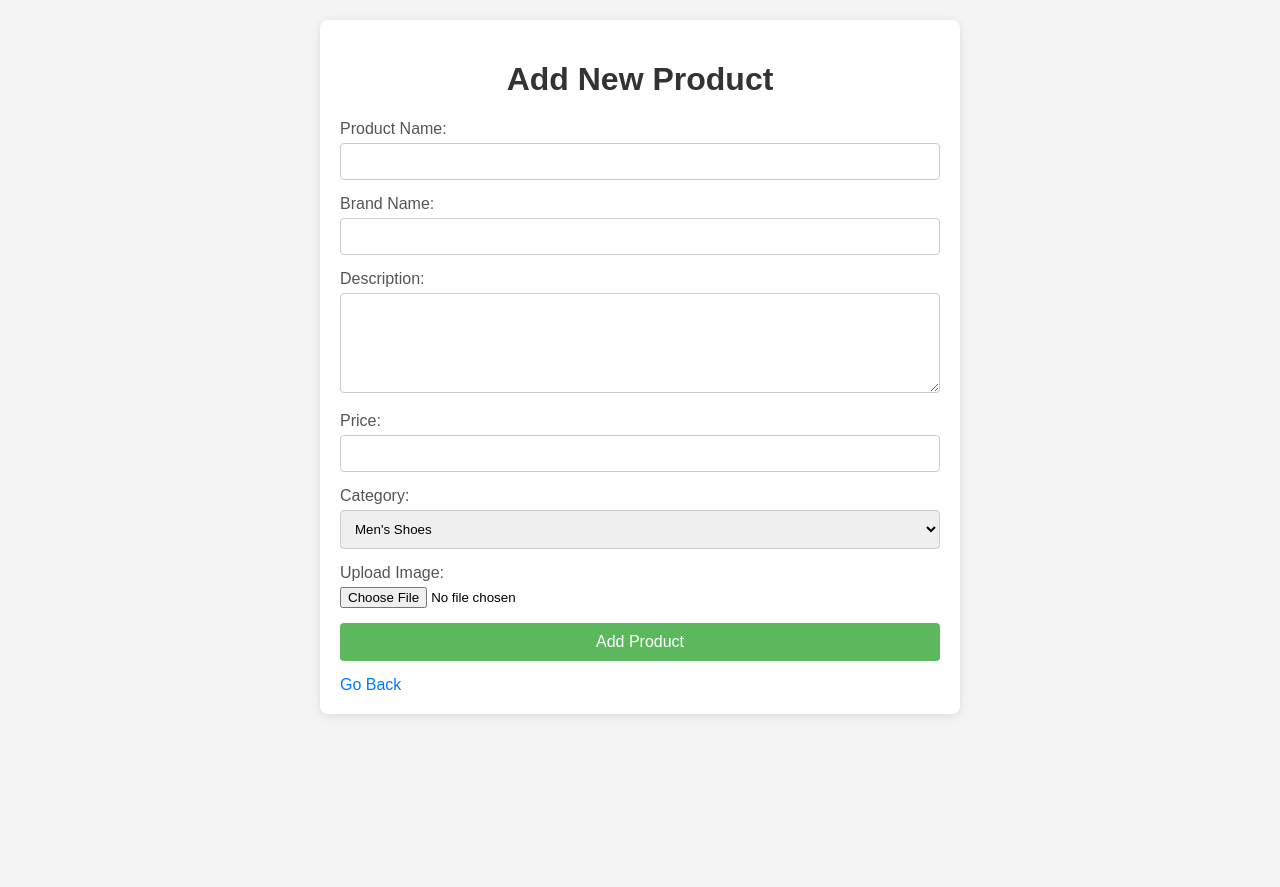
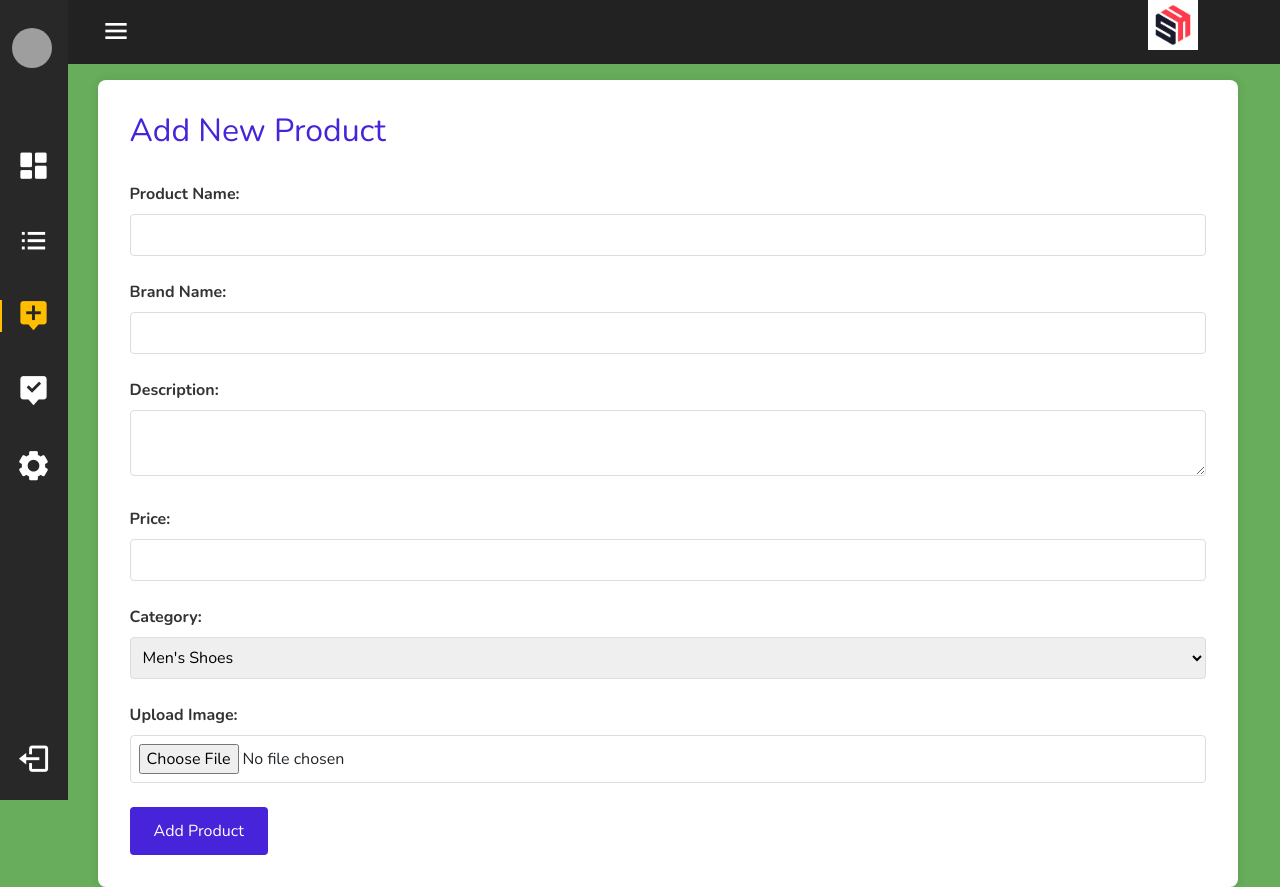
Before and after one commit to Mukuzeal/SneakHub, a Flask app: page /add-product in a window 1280 px wide. Before the commit the page ends 716 px from the top, so only its background shows below. Run offline with Flask 3, Linux system fonts and the light colour scheme; the visitor is signed in with stand-in values (Sample User, id 1); some libraries are stand-ins or nearby versions; grey boxes are pictures that could not be loaded.

Commit message:
bagong dagdag

```diff
--- a/app.py
+++ b/app.py
@@ -6,6 +6,9 @@ from datetime import datetime, timedelta
 import os
 from flask import Flask, session
 from werkzeug.utils import secure_filename
+from flask import jsonify, request, session
+from flask import session, redirect, url_for, render_template
+import uuid
 app = Flask(__name__)
 mail = Mail()
 app.secret_key = os.urandom(24)
@@ -64,13 +67,7 @@ def forgotpassword():
 
 
 
-@app.route('/add-product')
-def add_product():
-    return render_template('selleraddproduct.html')
 
-@app.route('/backToDash')
-def backToDash():
-    return render_template('seller.html')
 
 @app.route('/reset_password/<token>', methods=['GET', 'POST'])
 def reset_password(token):
@@ -405,53 +402,84 @@ def forgot_password():
 
 @app.route('/submit_product', methods=['POST'])
 def submit_product():
-    # Assuming the user is logged in and their user ID is stored in the session
     user_id = session.get('user_id')  # Fetch the user_id from session
     if not user_id:
         return jsonify({'error': 'User not logged in.'}), 401
 
-    # Fetch the seller_id from the database using the logged-in user's ID
     conn = get_db_connection()
     cursor = conn.cursor()
-    cursor.execute("SELECT id FROM users WHERE id = %s AND user_type = 'Seller'", (user_id,))
-    seller = cursor.fetchone()
 
-    if not seller:
-        return jsonify({'error': 'Seller not found or user is not a seller.'}), 404
+    try:
+        cursor.execute("SELECT id FROM users WHERE id = %s AND user_type = 'Seller'", (user_id,))
+        seller = cursor.fetchone()
 
-    seller_id = seller[0]  # Access the first element of the tuple for the seller_id
+        if not seller:
+            return jsonify({'error': 'Seller not found or user is not a seller.'}), 404
 
-    # Product details from the form
-    product_name = request.form['productName']
-    brand_name = request.form['brandname']
-    description = request.form['productDescription']
-    price = request.form['productPrice']
-    category = request.form['productCategory']
-    archive = "no"  # Default value for 'archive'
+        seller_id = seller[0]
 
-    # Handle image upload
-    if 'productImage' not in request.files:
-        return jsonify({'error': 'No file part'}), 400
+        # Product details from the form
+        product_name = request.form['productName']
+        brand_name = request.form['brandname']
+        description = request.form['productDescription']
+        price = request.form['productPrice']
+        category = request.form['productCategory']
+        archive = "no"  # Default value for 'archive'
 
-    file = request.files['productImage']
-    if file.filename == '':
-        return jsonify({'error': 'No selected file'}), 400
+        # Handle image upload
+        if 'productImage' not in request.files:
+            return jsonify({'error': 'No file part'}), 400
 
-    if file:
-        # Save the file
-        filename = secure_filename(file.filename)
-        file.save(os.path.join(app.config['UPLOAD_FOLDER'], filename))
-        image_url = os.path.join(app.config['UPLOAD_FOLDER'], filename)
+        file = request.files['productImage']
+        if file.filename == '':
+            return jsonify({'error': 'No selected file'}), 400
 
-        # Insert the product details into the database
+        # Insert product details without image filename
         sql = """INSERT INTO products (product_name, product_price, product_description, brand, product_category, seller_id, archive, created_at, updated_at)
                  VALUES (%s, %s, %s, %s, %s, %s, %s, NOW(), NOW())"""
         cursor.execute(sql, (product_name, price, description, brand_name, category, seller_id, archive))
+
+        product_id = cursor.lastrowid
+
+        # Save the image with a new filename
+        if file:
+            original_filename = secure_filename(file.filename)
+            file_ext = original_filename.rsplit('.', 1)[1].lower()
+            new_filename = f"{seller_id}-{product_id}.{file_ext}"
+            file_path = os.path.join(app.config['UPLOAD_FOLDER'], new_filename)
+            file.save(file_path)
+
+            # Update the product with the image URL
+            update_sql = "UPDATE products SET product_image = %s WHERE id = %s"
+            cursor.execute(update_sql, (new_filename, product_id))
+
         conn.commit()
+        return jsonify({'message': 'Product added successfully.', 'image_url': file_path}), 201
+
+    except Exception as e:
+        return jsonify({'error': str(e)}), 500
+
+    finally:
         cursor.close()
         conn.close()
 
-        return jsonify({'message': 'Product added successfully.'}), 201
+
+#side nav functions
+@app.route('/add-product')
+def add_product():
+    if 'user_id' not in session or session.get('user_type') != 'Seller':
+        return redirect(url_for('index'))  # Redirect to login if not authenticated
+    return render_template('selleraddproduct.html')
+
+@app.route('/backToDash')
+def backToDash():
+    if 'user_id' not in session or session.get('user_type') != 'Seller':
+        return redirect(url_for('index'))  # Redirect to login if not authenticated
+    return render_template('seller.html')
+
+@app.route('/sellerlogout')
+def sellerlogout():
+    return render_template('index.html')
 
 
 
--- a/static/Seller/addproduct.css
+++ b/static/Seller/addproduct.css
@@ -1,74 +1,211 @@
-/* styles.css */
+/* Import Google Fonts */
+@import url("https://fonts.googleapis.com/css2?family=Nunito:wght@400;600;700&display=swap");
+
+:root {
+    --header-height: 3rem;
+    --nav-width: 68px;
+    --first-color: #4723D9;
+    --first-color-light: #AFA5D9;
+    --white-color: #F7F6FB;
+    --body-font: 'Nunito', sans-serif;
+    --normal-font-size: 1rem;
+    --z-fixed: 100;
+}
+
+*,
+::before,
+::after {
+    box-sizing: border-box;
+}
 
 body {
-    font-family: Arial, sans-serif;
-    background-color: #f4f4f4;
-    margin: 0;
-    padding: 20px;
+    position: relative;
+    margin: var(--header-height) 0 0 0;
+    padding: 0 1rem;
+    font-family: var(--body-font);
+    font-size: var(--normal-font-size);
+    transition: .5s;
+    background-color: #67AD5B !important;
 }
 
+a {
+    text-decoration: none;
+}
+
+/* Sidenav styles (same as in sidenav.css) */
+.header {
+    width: 100%;
+    height: var(--header-height);
+    position: fixed;
+    top: 0;
+    left: 0;
+    display: flex;
+    padding: 0 1rem;
+    background-color: #222222;
+    z-index: var(--z-fixed);
+    transition: .5s;
+}
+
+.l-navbar {
+    position: fixed;
+    top: 0;
+    left: -30%;
+    width: var(--nav-width);
+    height: 100vh;
+    background-color: #282828;
+    padding: .5rem 1rem 0 0;
+    transition: .5s;
+    z-index: var(--z-fixed);
+}
+
+.nav {
+    height: 100%;
+    display: flex;
+    flex-direction: column;
+    justify-content: space-between;
+    overflow: hidden;
+    top: 5%;
+}
+
+.nav_logo,
+.nav_link {
+    display: grid;
+    grid-template-columns: max-content max-content;
+    align-items: center;
+    column-gap: 1rem;
+    padding: .5rem 0 .5rem 1.5rem;
+}
+
+.nav_logo {
+    margin-bottom: 2.5rem;
+}
+
+.nav_link {
+    position: relative;
+    margin-bottom: 1rem;
+    transition: .3s;
+    text-align: center;
+    color: white;
+}
+
+.nav_link:hover {
+    color: #ffbf00;
+}
+
+.nav_icon {
+    font-size: 35px !important;
+    margin-left: -8px;
+}
+
+.nav_name {
+    font-size: 18px;
+    margin-left: 5px;
+}
+
+.show {
+    left: 0;
+}
+
+.body-pd {
+    padding-left: calc(var(--nav-width) + 1rem);
+}
+
+.active {
+    color: #ffbf00;
+}
+
+.active::before {
+    content: '';
+    position: absolute;
+    left: 0;
+    width: 2px;
+    height: 32px;
+    background-color: #ffbf00;
+}
+
+@media screen and (min-width: 768px) {
+    body {
+        margin: calc(var(--header-height) + 1rem) 0 0 0;
+        padding-left: calc(var(--nav-width) + 0.2rem);
+    }
+
+    .header {
+        height: calc(var(--header-height) + 1rem);
+        padding: 0 2rem 0 calc(var(--nav-width) + 2rem);
+    }
+
+    .l-navbar {
+        left: 0;
+        padding: 1rem 1rem 0 0;
+    }
+
+    .show {
+        width: calc(var(--nav-width) + 156px);
+    }
+
+    .body-pd {
+        padding-left: calc(var(--nav-width) + 188px);
+    }
+}
+
+/* Add Product Page Styles */
 .container {
-    max-width: 600px;
-    margin: auto;
-    background: white;
-    padding: 20px;
+    margin-top: 5rem;
+    padding: 2rem;
+    background-color: white;
     border-radius: 8px;
-    box-shadow: 0 2px 10px rgba(0, 0, 0, 0.1);
+    box-shadow: 0px 0px 10px rgba(0, 0, 0, 0.1);
 }
 
 h1 {
-    text-align: center;
-    color: #333;
+    color: #4723D9;
+    font-size: 2rem;
+    margin-bottom: 2rem;
 }
 
 .form-group {
-    margin-bottom: 15px;
+    margin-bottom: 1.5rem;
 }
 
-label {
+.form-group label {
     display: block;
-    margin-bottom: 5px;
-    color: #555;
+    margin-bottom: 0.5rem;
+    color: #333;
+    font-weight: bold;
 }
 
-input[type="text"],
-input[type="number"],
-input[type="url"],
-textarea,
-select {
+.form-group input,
+.form-group textarea,
+.form-group select {
     width: 100%;
-    padding: 10px;
-    border: 1px solid #ccc;
+    padding: 0.5rem;
+    border: 1px solid #ddd;
     border-radius: 4px;
-    box-sizing: border-box; /* Ensures padding is included in width */
+    font-size: 1rem;
 }
 
-textarea {
-    height: 100px; /* Sets a fixed height for the textarea */
-    resize: vertical; /* Allows vertical resizing only */
+.form-group textarea {
+    resize: vertical;
 }
 
-button {
-    width: 100%;
-    padding: 10px;
-    background-color: #5cb85c;
+button[type="submit"] {
+    background-color: #4723D9;
     color: white;
     border: none;
+    padding: 0.75rem 1.5rem;
+    font-size: 1rem;
     border-radius: 4px;
     cursor: pointer;
-    font-size: 16px;
 }
 
-button:hover {
-    background-color: #4cae4c; /* Darker green on hover */
+button[type="submit"]:hover {
+    background-color: #5a3ed6;
 }
 
 a {
     display: inline-block;
-    margin-top: 15px;
-    text-align: center;
-    color: #007bff;
-    text-decoration: none;
+    margin-top: 1.5rem;
+    color: #4723D9;
 }
 
 a:hover {
--- a/static/Seller/sidenav.css
+++ b/static/Seller/sidenav.css
@@ -42,6 +42,12 @@ a {
     background-color: #222222;
     z-index: var(--z-fixed);
     transition: .5s;
+}
+/* Ensure the logo takes up the full height of the header */
+.logo {
+    height: 100%;  /* Set the height to 100% of the parent (which is 50px in this case) */
+    width: 100%;   /* Set the width equal to the height */
+    object-fit: contain;  /* Ensure the image fits within the 1x1 box without distortion */
 }
 
 #header-toggle {
--- a/templates/seller.html
+++ b/templates/seller.html
@@ -25,7 +25,7 @@
             <i class='bx bx-menu' id="header-toggle"></i>
         </div>
         <div class="col-sm-1" style="height: 50px;">
-            <img src="static/logo.png" class="logo" alt="Logo">
+            <img src="static/images/logo.png" class="logo" alt="Logo">
         </div>
     </header>
 
@@ -69,7 +69,7 @@
                 </div>
             </div>
 
-            <a href="#" class="nav_link" onclick="logout()">
+            <a href="sellerlogout" class="nav_link" onclick="logout()">
                 <i class='bx bx-log-out nav_icon'></i>
                 <span class="nav_name">LOGOUT</span>
             </a>
--- a/templates/selleraddproduct.html
+++ b/templates/selleraddproduct.html
@@ -4,9 +4,81 @@
     <meta charset="UTF-8">
     <meta name="viewport" content="width=device-width, initial-scale=1.0">
     <title>Add New Product</title>
+
+    <!-- Bootstrap CSS CDN -->
+    <link rel="stylesheet" href="https://cdn.jsdelivr.net/npm/bootstrap@5.0.0-beta1/dist/css/bootstrap.min.css">
+
+    <!-- Boxicons CDN for icons -->
+    <link rel="stylesheet" href="https://cdn.jsdelivr.net/npm/boxicons@latest/css/boxicons.min.css">
+
+    <!-- jQuery and Bootstrap JS -->
+    <script src="https://ajax.googleapis.com/ajax/libs/jquery/3.5.1/jquery.min.js"></script>
+    <script src="https://maxcdn.bootstrapcdn.com/bootstrap/3.4.1/js/bootstrap.min.js"></script>
+
+    <!-- Include the seller sidenav CSS -->
+    <link rel="stylesheet" href="{{ url_for('static', filename='Seller/sidenav.css') }}">
     <link rel="stylesheet" href="{{ url_for('static', filename='Seller/addproduct.css') }}">
 </head>
-<body>
+
+<body id="body-pd">
+    <!-- Top Nav (Hamburger & Profile) -->
+    <header class="header" id="header">
+        <div class="col-sm-11" style="height: 50px; margin-top: 15px;">
+            <i class='bx bx-menu' id="header-toggle"></i>
+        </div>
+        <div class="col-sm-1" style="height: 50px;">
+            <img src="static/images/logo.png" class="logo" alt="Logo">
+        </div>
+    </header>
+
+    <!-- Sidebar Navigation -->
+    <div class="l-navbar" id="nav-bar">
+        <nav class="nav">
+            <div>
+                <a href="#" class="nav_logo">
+                    <img src="images/profile.png" class="header_img" alt="Profile Image">
+                    <label id="uname">Username</label> <br>
+                    <label id="role">Seller's Location</label>
+                </a>
+
+                <div class="nav_list">
+                    <a href="backToDash" class="nav_link" onclick="goToDashboard()">
+                        <i class='bx bxs-dashboard nav_icon'></i>
+                        <span class="nav_name">Dashboard</span>
+                    </a>
+
+                    <a href="#" class="nav_link" onclick="goToItemList()">
+                        <i class='bx bx-list-ul nav_icon'></i>
+                        <span class="nav_name">Item List</span>
+                    </a>
+
+                    <!-- Mark the Add Item button as active -->
+                    <a href="/add-product" class="nav_link active">
+                        <i class="bx bxs-message-alt-add nav_icon"></i>
+                        <span class="nav_name">Add Item</span>
+                    </a>
+
+                    <a href="#" class="nav_link" onclick="goToUpdates()">
+                        <i class='bx bxs-message-alt-check nav_icon'></i>
+                        <span class="nav_name">Updates</span>
+                    </a>
+
+                    <a href="#" class="nav_link" onclick="goToAccountSettings()">
+                        <i class='bx bxs-cog nav_icon'></i>
+                        <span class="nav_name">Account Setting</span>
+                    </a>
+                </div>
+
+            </div>
+
+            <a href="sellerlogout" class="nav_link" onclick="logout()">
+                <i class='bx bx-log-out nav_icon'></i>
+                <span class="nav_name">LOGOUT</span>
+            </a>
+        </nav>
+    </div>
+
+    <!-- Main Section for Add Product Form -->
     <div class="container">
         <h1>Add New Product</h1>
         <form action="{{ url_for('submit_product') }}" method="POST" enctype="multipart/form-data">
@@ -42,7 +114,10 @@
             </div>
             <button type="submit">Add Product</button>
         </form>
-        <a href="/backToDash">Go Back</a> <!-- Link back to the product list page -->
+
     </div>
+
+    <!-- JavaScript for Navbar Toggle and Navigation -->
+    <script src="{{ url_for('static', filename='seller/seller.js') }}"></script>
 </body>
 </html>
```
Also changed, not shown: Uploads/pics/3-10.jpg (added), Uploads/pics/3-4.jpg (added), Uploads/pics/3-6.jpg (added), Uploads/pics/3-7.jpg (added), Uploads/pics/3-8.jfif (added), Uploads/pics/3-9.jpg (added), Uploads/pics/f24e6040-b9d9-4766-820d-e5c57048e957_1.jpg (added), Uploads/pics/images_2.jpg (added).
